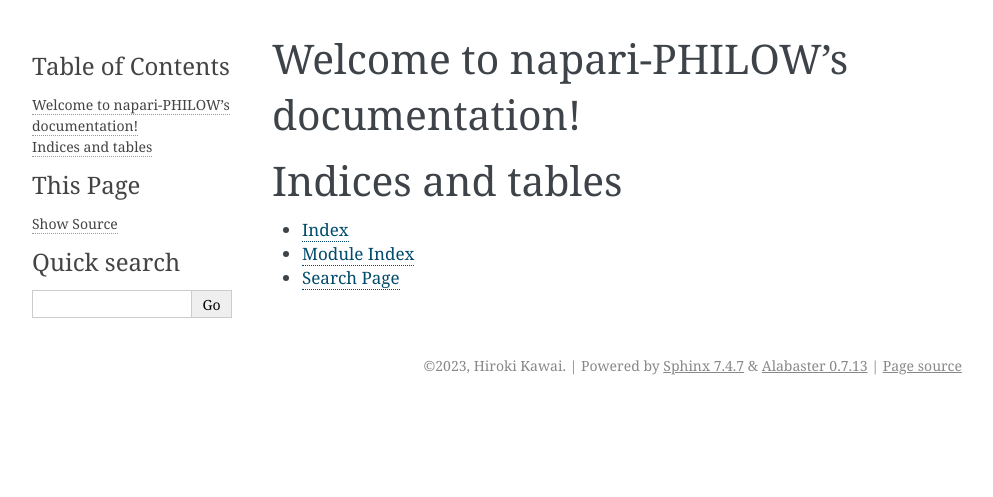
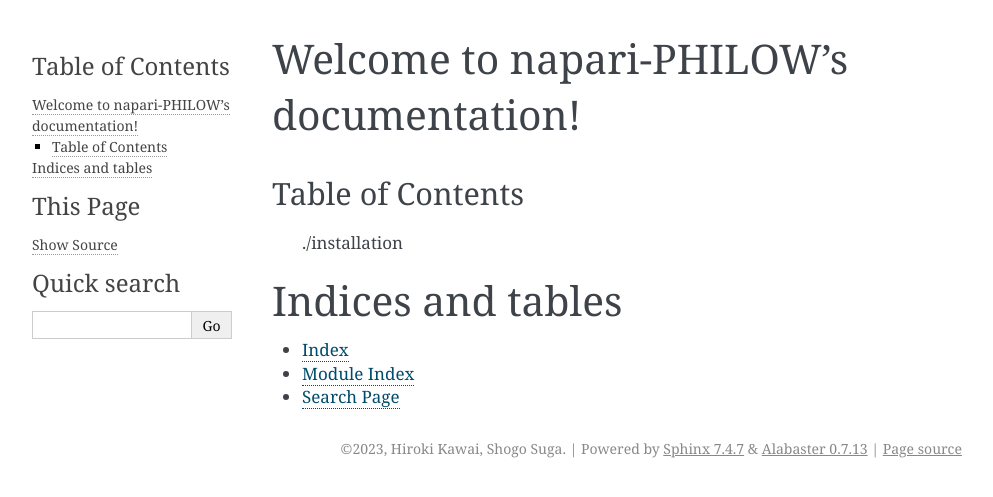
Before and after one commit to neurobiology-ut/PHILOW, a Sphinx documentation site: the page built from docs/index.rst, in a window 1280 px wide. Shown: the top 497 px of the page, without its empty margins (148-1141 px from the left). Built offline with Sphinx 7.4.7, drawn with Linux system fonts in a browser that asks for light colours.

Commit message:
mod: readthedocs

```diff
--- a/docs/conf.py
+++ b/docs/conf.py
@@ -18,8 +18,8 @@
 # -- Project information -----------------------------------------------------
 
 project = 'napari-PHILOW'
-copyright = '2023, Hiroki Kawai'
-author = 'Hiroki Kawai'
+copyright = '2023, Hiroki Kawai, Shogo Suga'
+author = 'Hiroki Kawai, Shogo Suga'
 
 
 # -- General configuration ---------------------------------------------------
--- a/docs/index.rst
+++ b/docs/index.rst
@@ -10,7 +10,9 @@
    :maxdepth: 2
    :caption: Contents:
 
-   installation
+Table of Contents
+^^^^^^^^^^^^^^^^^
+   ./installation
 
 Indices and tables
 ==================
```
